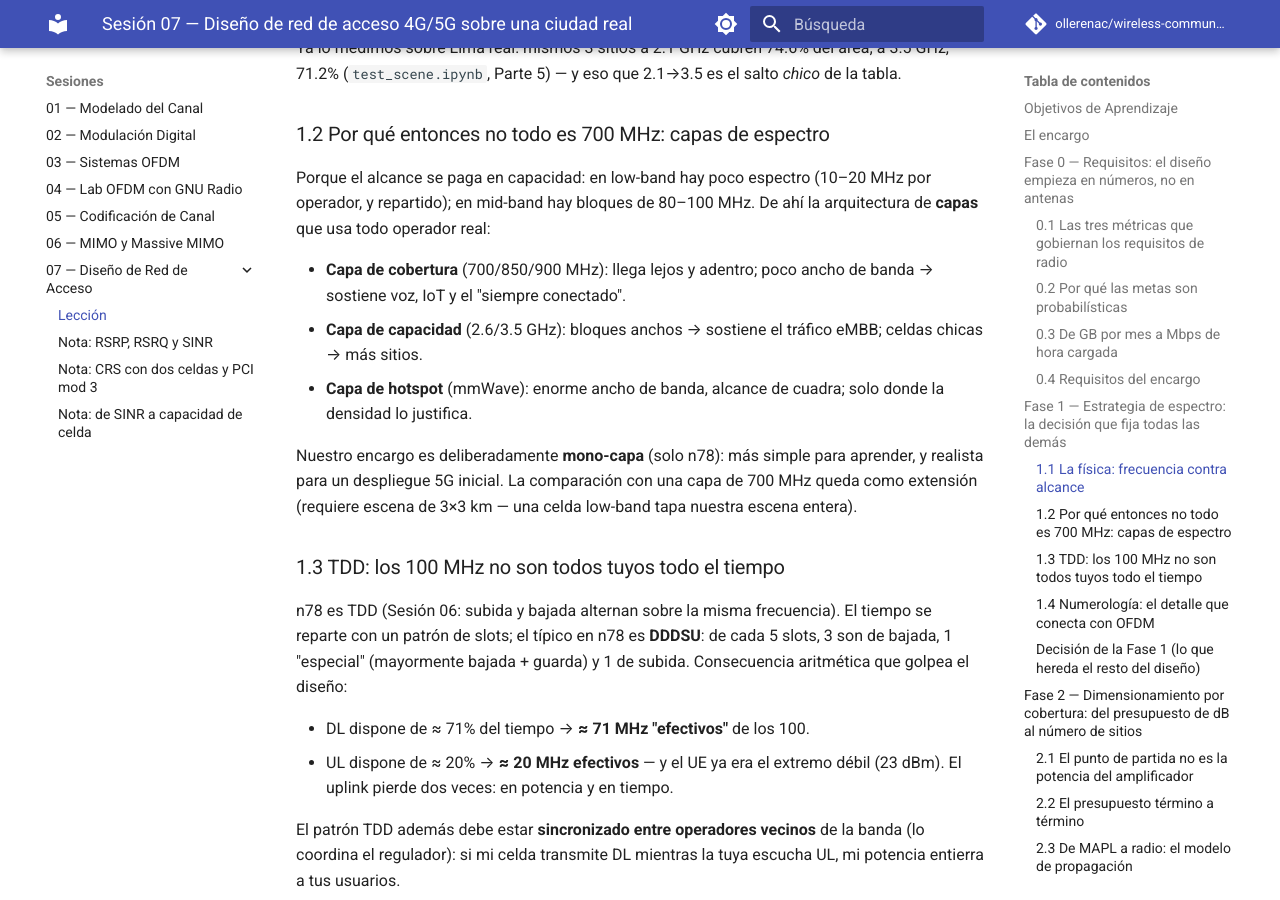
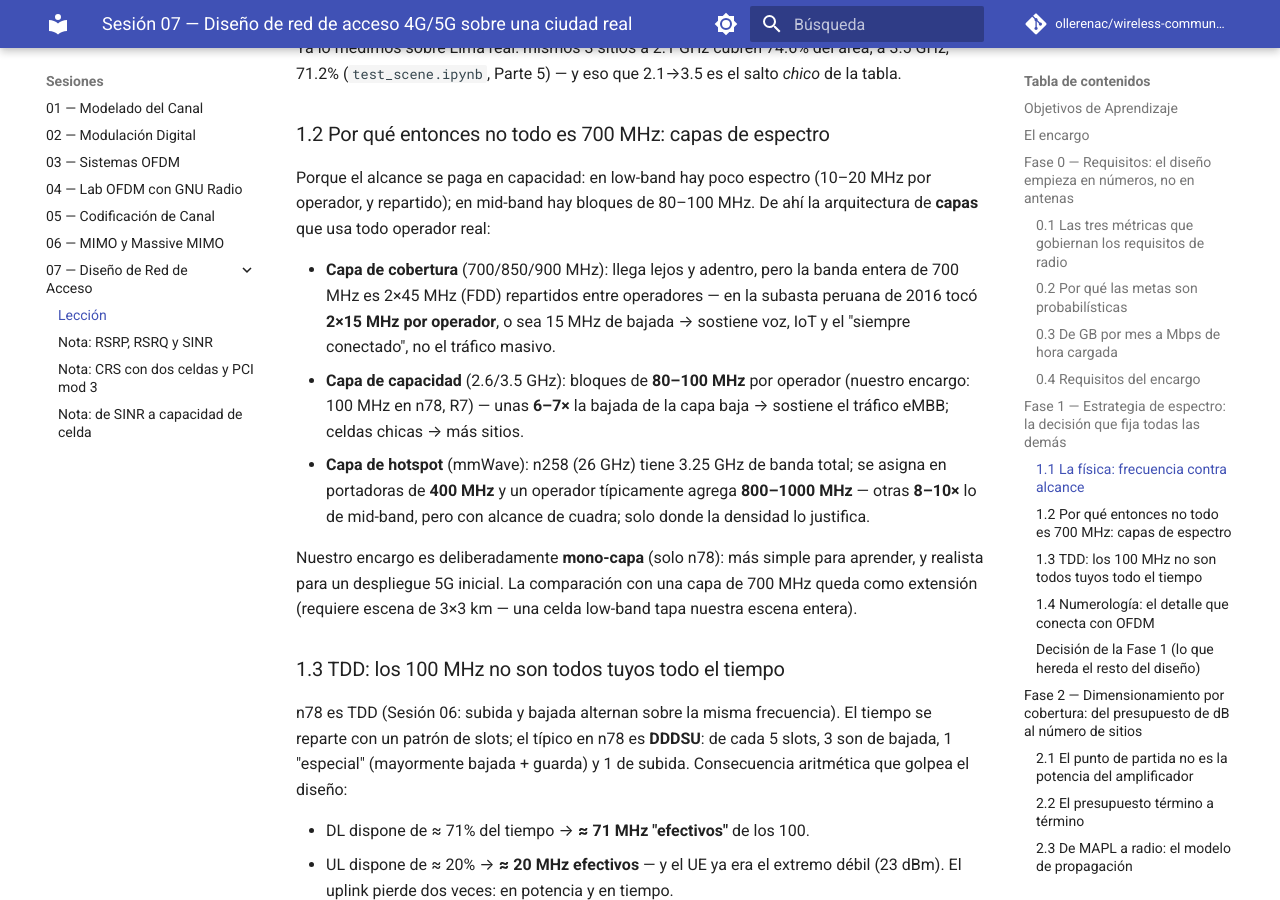
Before and after one commit to ollerenac/wireless-communication-systems, an MkDocs documentation site: the page built from docs/sessions/07-network-design/index.md, in a window 1280 px wide and 900 px high, scrolled down 4643 px. Built offline with MkDocs 1.6.1 and Material for MkDocs 9.7.7, drawn with Linux system fonts in a browser that asks for light colours; comment, search, counter and statistics services are not loaded.

Commit message:
docs(07-network-design): quantify spectrum layers in §1.2 (2x15 MHz low-band, 80-100 MHz mid, 400-1000 MHz mmWave)
Co-Authored-By: Claude Fable 5 <noreply@anthropic.com>

```diff
--- a/docs/sessions/07-network-design/index.md
+++ b/docs/sessions/07-network-design/index.md
@@ -185,12 +185,18 @@ Porque el alcance se paga en capacidad: en low-band hay poco espectro (10–20
 MHz por operador, y repartido); en mid-band hay bloques de 80–100 MHz. De ahí
 la arquitectura de **capas** que usa todo operador real:
 
-- **Capa de cobertura** (700/850/900 MHz): llega lejos y adentro; poco
-  ancho de banda → sostiene voz, IoT y el "siempre conectado".
-- **Capa de capacidad** (2.6/3.5 GHz): bloques anchos → sostiene el tráfico
-  eMBB; celdas chicas → más sitios.
-- **Capa de hotspot** (mmWave): enorme ancho de banda, alcance de cuadra;
-  solo donde la densidad lo justifica.
+- **Capa de cobertura** (700/850/900 MHz): llega lejos y adentro, pero la
+  banda entera de 700 MHz es 2×45 MHz (FDD) repartidos entre operadores —
+  en la subasta peruana de 2016 tocó **2×15 MHz por operador**, o sea
+  15 MHz de bajada → sostiene voz, IoT y el "siempre conectado", no el
+  tráfico masivo.
+- **Capa de capacidad** (2.6/3.5 GHz): bloques de **80–100 MHz** por
+  operador (nuestro encargo: 100 MHz en n78, R7) — unas **6–7×** la bajada
+  de la capa baja → sostiene el tráfico eMBB; celdas chicas → más sitios.
+- **Capa de hotspot** (mmWave): n258 (26 GHz) tiene 3.25 GHz de banda
+  total; se asigna en portadoras de **400 MHz** y un operador típicamente
+  agrega **800–1000 MHz** — otras **8–10×** lo de mid-band, pero con
+  alcance de cuadra; solo donde la densidad lo justifica.
 
 Nuestro encargo es deliberadamente **mono-capa** (solo n78): más simple para
 aprender, y realista para un despliegue 5G inicial. La comparación con una
```
